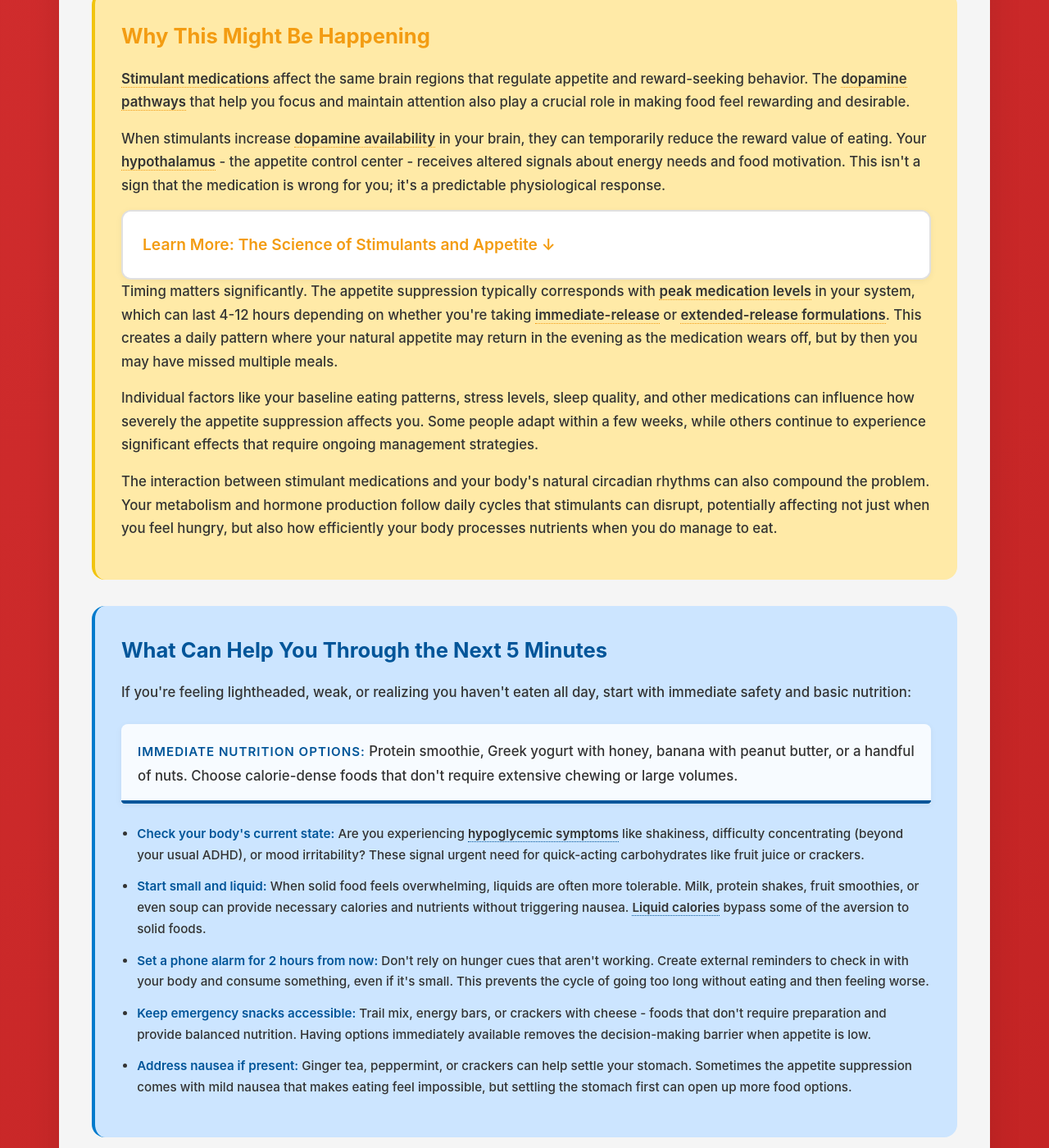
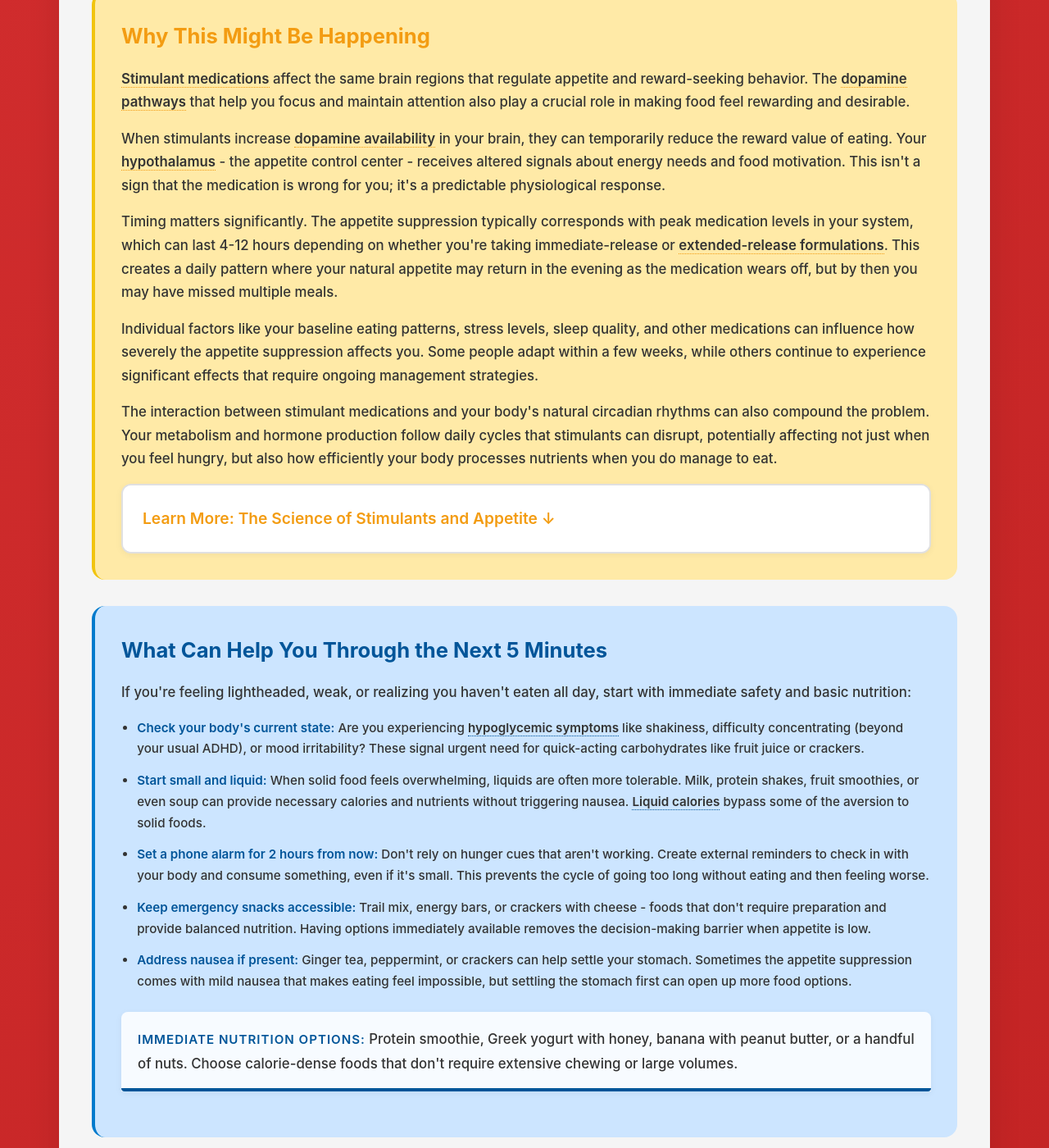
Before and after one commit to neurodivergent-survival-guide/neurodivergent-survival-guide, a Jekyll site: the page built from struggles/stimulant-appetite-suppression.html, in a window 1280 px wide and 1400 px high, scrolled down 1488 px. Shown: the whole window at 82% size. Built offline with Jekyll 4.4.1, drawn with Linux system fonts in a browser that asks for light colours; some of the changed text lies outside the part shown.

Commit message:
Update stimulant-appetite-suppression.html

```diff
--- a/struggles/stimulant-appetite-suppression.html
+++ b/struggles/stimulant-appetite-suppression.html
@@ -27,56 +27,56 @@
         <h2 id="what-this-feels-like">What This Feels Like</h2>
         <p>The thought of food becomes neutral at best, actively unappealing at worst. Your stomach might feel persistently full or queasy, even when you haven't eaten in hours. Meal times that once felt automatic now require conscious effort and planning. You might find yourself reaching lunchtime having forgotten to eat breakfast, or realizing at dinnertime that you've only had a cup of coffee all day.</p>
 
-        <p>Food that used to be appealing loses its draw entirely. Even <span class="jargon">favorite foods<span class="tooltip">Foods that previously brought pleasure or comfort but now seem unappetizing due to medication effects</span></span> might look uninteresting or trigger mild nausea. Your body's <span class="jargon">hunger cues<span class="tooltip">Physical sensations like stomach growling or low energy that normally signal the need to eat</span></span> become muted or disappear completely, leaving you dependent on clocks and reminders rather than natural appetite to know when to eat.</p>
+        <p>Food that used to be appealing loses its draw entirely. Even favorite foods might look uninteresting or trigger mild nausea. Your body's <a class="jargon">hunger cues<span class="tooltip">Physical sensations like stomach growling or low energy that normally signal the need to eat</span></a> become muted or disappear completely, leaving you dependent on clocks and reminders rather than natural appetite to know when to eat.</p>
 
         <p>The physical sensations vary - some people experience active nausea, others just complete indifference to food. You might feel full after just a few bites, or find that textures and flavors seem more intense or off-putting than usual. Swallowing might feel effortful, and the social aspects of eating - sharing meals, trying new restaurants - can become stressful rather than enjoyable.</p>
 
-        <p>This isn't just "not being hungry." It's a <span class="jargon">medication-induced appetite suppression<span class="tooltip">A common side effect of stimulant medications where the brain's appetite regulation is temporarily altered</span></span> that can make maintaining adequate nutrition feel like a chore. You're caught between needing the medication for focus and daily functioning, and needing food for physical health and energy.</p>
+        <p>This isn't just "not being hungry." It's a <a class="jargon">medication-induced appetite suppression<span class="tooltip">A common side effect of stimulant medications where the brain's appetite regulation is temporarily altered</span></a> that can make maintaining adequate nutrition feel like a chore. You're caught between needing the medication for focus and daily functioning, and needing food for physical health and energy.</p>
 
         <p>Common experiences: Looking at a full plate and feeling overwhelmed by the amount of food; having people comment that you're getting too thin or not eating enough; feeling guilty about wasting food because you can't finish normal portions; experiencing afternoon crashes that you realize are from not eating, not just medication wearing off; worrying about long-term health effects but feeling unable to force yourself to eat more.</p>
     </div>
 
     <div class="why-section">
         <h2 id="why-this-happens">Why This Might Be Happening</h2>
-        <p><span class="jargon">Stimulant medications<span class="tooltip">ADHD medications like Adderall, Ritalin, Concerta, and Vyvanse that increase dopamine and norepinephrine</span></span> affect the same brain regions that regulate appetite and reward-seeking behavior. The <span class="jargon">dopamine pathways<span class="tooltip">Neural circuits that control motivation, reward, and pleasure responses, including the drive to seek food</span></span> that help you focus and maintain attention also play a crucial role in making food feel rewarding and desirable.</p>
+        <p><a class="jargon">Stimulant medications<span class="tooltip">ADHD medications that increase dopamine and norepinephrine to improve focus and attention</span></a> affect the same brain regions that regulate appetite and reward-seeking behavior. The <a class="jargon">dopamine pathways<span class="tooltip">Neural circuits that control motivation, reward, and pleasure responses, including the drive to seek food</span></a> that help you focus and maintain attention also play a crucial role in making food feel rewarding and desirable.</p>
 
-        <p>When stimulants increase <span class="jargon">dopamine availability<span class="tooltip">The amount of dopamine neurotransmitter available in brain synapses to transmit signals</span></span> in your brain, they can temporarily reduce the reward value of eating. Your <span class="jargon">hypothalamus<span class="tooltip">The brain region that regulates hunger, satiety, and energy balance</span></span> - the appetite control center - receives altered signals about energy needs and food motivation. This isn't a sign that the medication is wrong for you; it's a predictable physiological response.</p>
+        <p>When stimulants increase <a class="jargon">dopamine availability<span class="tooltip">The amount of dopamine neurotransmitter available in brain synapses to transmit signals</span></a> in your brain, they can temporarily reduce the reward value of eating. Your <a class="jargon">hypothalamus<span class="tooltip">The brain region that regulates hunger, satiety, and energy balance</span></a> - the appetite control center - receives altered signals about energy needs and food motivation. This isn't a sign that the medication is wrong for you; it's a predictable physiological response.</p>
 
-        <div class="learn-more" onclick="toggleLearnMore(this)">
-            <h3>Learn More: The Science of Stimulants and Appetite ↓</h3>
-            <div class="learn-more-content">
-                <p><span class="jargon">Amphetamine-based medications<span class="tooltip">ADHD stimulant medications that contain amphetamine compounds</span></span> and <span class="jargon">methylphenidate-based medications<span class="tooltip">ADHD stimulant medications that contain methylphenidate compounds</span></span> work by blocking the reuptake of dopamine and norepinephrine, making these neurotransmitters more available in brain synapses. This mechanism improves focus and impulse control, but also affects the <span class="jargon">mesolimbic pathway<span class="tooltip">The brain reward system that processes pleasure and motivation, including food-seeking behavior</span></span> that makes food rewarding.</p>
-
-                <p>The appetite suppression typically peaks 2-4 hours after taking the medication, coinciding with maximum blood levels. Your <span class="jargon">ghrelin levels<span class="tooltip">The 'hunger hormone' produced by the stomach that signals the brain when it's time to eat</span></span> - the hormone that signals hunger - may be suppressed, while <span class="jargon">leptin sensitivity<span class="tooltip">How well your brain responds to leptin, the hormone that signals fullness and satiety</span></span> might be increased, making you feel full sooner and for longer periods.</p>
-
-                <p>Individual responses vary based on factors like <span class="jargon">medication type<span class="tooltip">Different stimulant medications have varying effects on appetite, with some causing more suppression than others</span></span>, dosage, timing, your baseline metabolism, and genetic factors affecting drug metabolism. Some people experience significant appetite suppression that lasts all day, while others notice only mild effects during peak medication hours.</p>
-
-                <p>The good news is that <span class="jargon">tolerance to appetite suppression<span class="tooltip">The tendency for appetite side effects to diminish over time as the body adjusts to the medication</span></span> often develops over weeks to months, meaning the effect may lessen as your body adapts to the medication, even while the cognitive benefits continue.</p>
-            </div>
-        </div>
-
-        <p>Timing matters significantly. The appetite suppression typically corresponds with <span class="jargon">peak medication levels<span class="tooltip">The time period when the medication reaches its highest concentration in your bloodstream</span></span> in your system, which can last 4-12 hours depending on whether you're taking <span class="jargon">immediate-release<span class="tooltip">Short-acting ADHD medications that work for 4-5 hours</span></span> or <span class="jargon">extended-release formulations<span class="tooltip">Long-acting ADHD medications designed to work for 8-12 hours</span></span>. This creates a daily pattern where your natural appetite may return in the evening as the medication wears off, but by then you may have missed multiple meals.</p>
+        <p>Timing matters significantly. The appetite suppression typically corresponds with peak medication levels in your system, which can last 4-12 hours depending on whether you're taking immediate-release or <a class="jargon">extended-release formulations<span class="tooltip">Long-acting ADHD medications designed to work for 8-12 hours</span></a>. This creates a daily pattern where your natural appetite may return in the evening as the medication wears off, but by then you may have missed multiple meals.</p>
 
         <p>Individual factors like your baseline eating patterns, stress levels, sleep quality, and other medications can influence how severely the appetite suppression affects you. Some people adapt within a few weeks, while others continue to experience significant effects that require ongoing management strategies.</p>
 
         <p>The interaction between stimulant medications and your body's natural circadian rhythms can also compound the problem. Your metabolism and hormone production follow daily cycles that stimulants can disrupt, potentially affecting not just when you feel hungry, but also how efficiently your body processes nutrients when you do manage to eat.</p>
+
+        <div class="learn-more">
+            <h3 onclick="toggleLearnMore(this.parentElement)">Learn More: The Science of Stimulants and Appetite ↓</h3>
+            <div class="learn-more-content">
+                <p>Stimulant ADHD medications work by blocking the reuptake of dopamine and norepinephrine, making these neurotransmitters more available in brain synapses. This mechanism improves focus and impulse control, but also affects the <a class="jargon">mesolimbic pathway<span class="tooltip">The brain reward system that processes pleasure and motivation, including food-seeking behavior</span></a> that makes food rewarding.</p>
+
+                <p>The appetite suppression typically peaks 2-4 hours after taking the medication, coinciding with maximum blood levels. Your <a class="jargon">ghrelin levels<span class="tooltip">The 'hunger hormone' produced by the stomach that signals the brain when it's time to eat</span></a> - the hormone that signals hunger - may be suppressed, while <a class="jargon">leptin sensitivity<span class="tooltip">How well your brain responds to leptin, the hormone that signals fullness and satiety</span></a> might be increased, making you feel full sooner and for longer periods.</p>
+
+                <p>Individual responses vary based on factors like medication type, dosage, timing, your baseline metabolism, and genetic factors affecting drug metabolism. Some people experience significant appetite suppression that lasts all day, while others notice only mild effects during peak medication hours.</p>
+
+                <p>The good news is that <a class="jargon">tolerance to appetite suppression<span class="tooltip">The tendency for appetite side effects to diminish over time as the body adjusts to the medication</span></a> often develops over weeks to months, meaning the effect may lessen as your body adapts to the medication, even while the cognitive benefits continue.</p>
+            </div>
+        </div>
     </div>
 
     <div class="immediate-help">
         <h2 id="next-five-minutes">What Can Help You Through the Next 5 Minutes</h2>
         <p>If you're feeling lightheaded, weak, or realizing you haven't eaten all day, start with immediate safety and basic nutrition:</p>
 
-        <div class="highlight-box">
-            <p><strong>Immediate nutrition options:</strong> Protein smoothie, Greek yogurt with honey, banana with peanut butter, or a handful of nuts. Choose calorie-dense foods that don't require extensive chewing or large volumes.</p>
-        </div>
-
         <ul>
-            <li><strong>Check your body's current state:</strong> Are you experiencing <span class="jargon">hypoglycemic symptoms<span class="tooltip">Low blood sugar symptoms like shakiness, dizziness, irritability, or difficulty concentrating</span></span> like shakiness, difficulty concentrating (beyond your usual ADHD), or mood irritability? These signal urgent need for quick-acting carbohydrates like fruit juice or crackers.</li>
-            <li><strong>Start small and liquid:</strong> When solid food feels overwhelming, liquids are often more tolerable. Milk, protein shakes, fruit smoothies, or even soup can provide necessary calories and nutrients without triggering nausea. <span class="jargon">Liquid calories<span class="tooltip">Nutritional calories consumed in liquid form, often easier to consume when appetite is suppressed</span></span> bypass some of the aversion to solid foods.</li>
+            <li><strong>Check your body's current state:</strong> Are you experiencing <a class="jargon">hypoglycemic symptoms<span class="tooltip">Low blood sugar symptoms like shakiness, dizziness, irritability, or difficulty concentrating</span></a> like shakiness, difficulty concentrating (beyond your usual ADHD), or mood irritability? These signal urgent need for quick-acting carbohydrates like fruit juice or crackers.</li>
+            <li><strong>Start small and liquid:</strong> When solid food feels overwhelming, liquids are often more tolerable. Milk, protein shakes, fruit smoothies, or even soup can provide necessary calories and nutrients without triggering nausea. <a class="jargon">Liquid calories<span class="tooltip">Nutritional calories consumed in liquid form, often easier to consume when appetite is suppressed</span></a> bypass some of the aversion to solid foods.</li>
             <li><strong>Set a phone alarm for 2 hours from now:</strong> Don't rely on hunger cues that aren't working. Create external reminders to check in with your body and consume something, even if it's small. This prevents the cycle of going too long without eating and then feeling worse.</li>
             <li><strong>Keep emergency snacks accessible:</strong> Trail mix, energy bars, or crackers with cheese - foods that don't require preparation and provide balanced nutrition. Having options immediately available removes the decision-making barrier when appetite is low.</li>
             <li><strong>Address nausea if present:</strong> Ginger tea, peppermint, or crackers can help settle your stomach. Sometimes the appetite suppression comes with mild nausea that makes eating feel impossible, but settling the stomach first can open up more food options.</li>
         </ul>
+
+        <div class="highlight-box">
+            <p><strong>Immediate nutrition options:</strong> Protein smoothie, Greek yogurt with honey, banana with peanut butter, or a handful of nuts. Choose calorie-dense foods that don't require extensive chewing or large volumes.</p>
+        </div>
     </div>
 
     <div class="long-term">
@@ -85,12 +85,12 @@
 
         <ul>
             <li><strong>Time your eating around medication:</strong> Many people find success eating a substantial breakfast before taking their morning dose, then focusing on nutrient-dense foods during brief appetite windows throughout the day. Plan your largest meal for when the medication effects are wearing off, typically evening hours.</li>
-            <li><strong>Focus on calorie and nutrient density:</strong> When you can only eat small amounts, make every bite count. <span class="jargon">Calorie-dense foods<span class="tooltip">Foods that provide many calories in small volumes, like nuts, seeds, avocados, and nut butters</span></span> like nuts, nut butters, seeds, avocados, and healthy oils can provide necessary energy without requiring large volumes of food. Add protein powder to everything possible - smoothies, oatmeal, pancakes.</li>
+            <li><strong>Focus on calorie and nutrient density:</strong> When you can only eat small amounts, make every bite count. <a class="jargon">Calorie-dense foods<span class="tooltip">Foods that provide many calories in small volumes, like nuts, seeds, avocados, and nut butters</span></a> like nuts, nut butters, seeds, avocados, and healthy oils can provide necessary energy without requiring large volumes of food. Add protein powder to everything possible - smoothies, oatmeal, pancakes.</li>
             <li><strong>Supplement strategically:</strong> Work with your healthcare provider to identify potential nutritional gaps. B-complex vitamins, vitamin D, iron, and omega-3 fatty acids are commonly affected when overall food intake decreases. A high-quality multivitamin can provide insurance against deficiencies.</li>
             <li><strong>Establish eating routines independent of hunger:</strong> Schedule meals and snacks like any other important appointment. Use phone alarms, meal prep on weekends, and keep convenient backup options available. Treat eating as medical maintenance rather than something you do only when hungry.</li>
             <li><strong>Experiment with food forms and textures:</strong> Some people find that changing how food is presented helps - smoothies instead of salads, soup instead of sandwiches, or cold foods instead of hot. Temperature, texture, and visual presentation can all affect tolerance when appetite is suppressed.</li>
             <li><strong>Address the social and emotional aspects:</strong> Eating disorders and disordered eating patterns can develop when appetite suppression combines with weight loss or food anxiety. If you find yourself avoiding social eating situations, feeling anxious about food, or if others express concern about your eating or weight loss, seek support early.</li>
-            <li><strong>Work with your prescriber on timing and formulation:</strong> Sometimes switching from extended-release to immediate-release formulations allows for planned eating breaks between doses. <span class="jargon">Dose timing adjustments<span class="tooltip">Changes to when medications are taken during the day to optimize benefits while minimizing side effects</span></span> or splitting doses might create better windows for eating.</li>
+            <li><strong>Work with your prescriber on timing and formulation:</strong> Sometimes switching from extended-release to immediate-release formulations allows for planned eating breaks between doses. <a class="jargon">Dose timing adjustments<span class="tooltip">Changes to when medications are taken during the day to optimize benefits while minimizing side effects</span></a> or splitting doses might create better windows for eating.</li>
         </ul>
 
         <div class="highlight-box">
@@ -102,20 +102,20 @@
         <h2 id="medical-intervention">When Should I Consider Medical Intervention</h2>
         <p>While appetite suppression is a common and expected side effect of stimulant medications, certain signs indicate the need for medical evaluation and possible intervention.</p>
 
-        <div class="highlight-box">
-            <p><strong>Seek immediate medical attention if:</strong> Significant weight loss (more than 5% of body weight), signs of malnutrition, persistent nausea/vomiting, dizziness or fainting, or if you're going multiple days with minimal food intake.</p>
-        </div>
-
         <ul>
-            <li><strong>Weight loss requiring attention:</strong> <span class="jargon">Unintended weight loss<span class="tooltip">Weight loss that occurs without trying to lose weight, which can indicate inadequate nutrition</span></span> of more than 5-10% of your body weight, or any weight loss if you were already underweight, warrants medical evaluation. Children and adolescents require particularly close monitoring, as appetite suppression can affect growth and development.</li>
-            <li><strong>Signs of nutritional deficiency:</strong> Persistent fatigue beyond normal ADHD symptoms, frequent illness, poor wound healing, hair loss, or changes in skin, nail, or dental health can indicate <span class="jargon">malnutrition<span class="tooltip">Insufficient intake of nutrients needed for health and normal body function</span></span>. Blood work can identify specific deficiencies before they become severe.</li>
+            <li><strong>Weight loss requiring attention:</strong> <a class="jargon">Unintended weight loss<span class="tooltip">Weight loss that occurs without trying to lose weight, which can indicate inadequate nutrition</span></a> of more than 5-10% of your body weight, or any weight loss if you were already underweight, warrants medical evaluation. Children and adolescents require particularly close monitoring, as appetite suppression can affect growth and development.</li>
+            <li><strong>Signs of nutritional deficiency:</strong> Persistent fatigue beyond normal ADHD symptoms, frequent illness, poor wound healing, hair loss, or changes in skin, nail, or dental health can indicate <a class="jargon">malnutrition<span class="tooltip">Insufficient intake of nutrients needed for health and normal body function</span></a>. Blood work can identify specific deficiencies before they become severe.</li>
             <li><strong>Impact on daily functioning:</strong> If appetite suppression is causing significant problems with work, relationships, or quality of life, or if you're developing anxiety around food or eating, intervention is needed. The medication should improve your overall functioning, not create new impairments.</li>
-            <li><strong>Medication adjustment options to discuss:</strong> <span class="jargon">Dose reduction<span class="tooltip">Lowering the medication dose to reduce side effects while maintaining therapeutic benefits</span></span>, timing changes, <span class="jargon">formulation switches<span class="tooltip">Changing between different forms of the same medication, such as immediate-release vs extended-release</span></span>, or <span class="jargon">medication switches<span class="tooltip">Changing to a different ADHD medication that may have less appetite suppression</span></span></li>
+            <li><strong>Medication adjustment options to discuss:</strong> Dose reduction, timing changes, formulation switches, or <a class="jargon">medication switches<span class="tooltip">Changing to a different ADHD medication that may have less appetite suppression</span></a></li>
         </ul>
 
         <p>Your doctor might recommend appetite stimulants, nutritional counseling, or working with a dietitian who understands medication side effects. Medical nutrition therapy can provide personalized strategies for maintaining adequate nutrition despite appetite suppression.</p>
 
-        <p>Don't stop medication without medical guidance. Suddenly discontinuing stimulant medication can cause <span class="jargon">rebound symptoms<span class="tooltip">Return of ADHD symptoms, sometimes temporarily worse than baseline, when medication is stopped</span></span> and potentially dangerous changes in appetite and mood. Work with your prescriber to find solutions that maintain ADHD treatment while addressing appetite concerns.</p>
+        <p>Don't stop medication without medical guidance. Suddenly discontinuing stimulant medication can cause <a class="jargon">rebound symptoms<span class="tooltip">Return of ADHD symptoms, sometimes temporarily worse than baseline, when medication is stopped</span></a> and potentially dangerous changes in appetite and mood. Work with your prescriber to find solutions that maintain ADHD treatment while addressing appetite concerns.</p>
+
+        <div class="highlight-box">
+            <p><strong>Seek immediate medical attention if:</strong> Significant weight loss (more than 5% of body weight), signs of malnutrition, persistent nausea/vomiting, dizziness or fainting, or if you're going multiple days with minimal food intake.</p>
+        </div>
     </div>
 
     <div class="validation-section">
```
Also changed, not shown: other parts of struggles/stimulant-appetite-suppression.html (+3 -1 lines).
